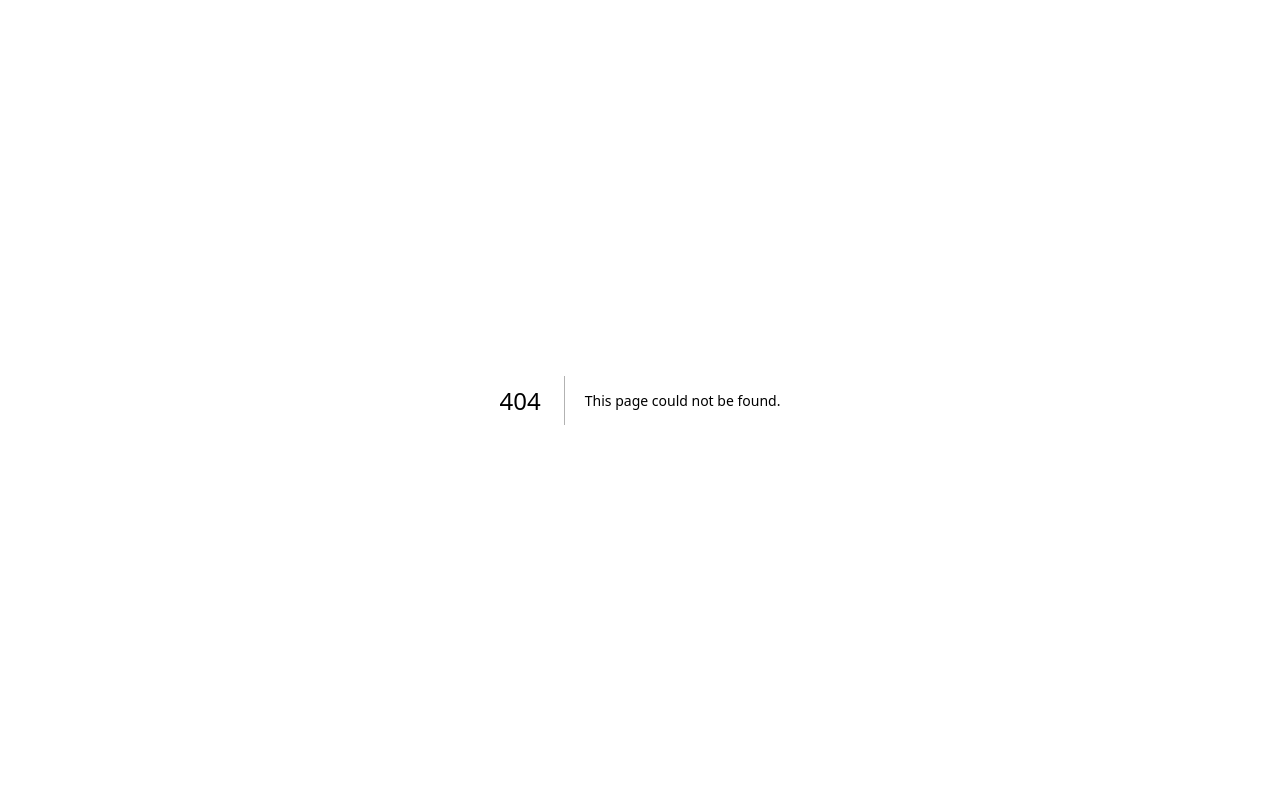
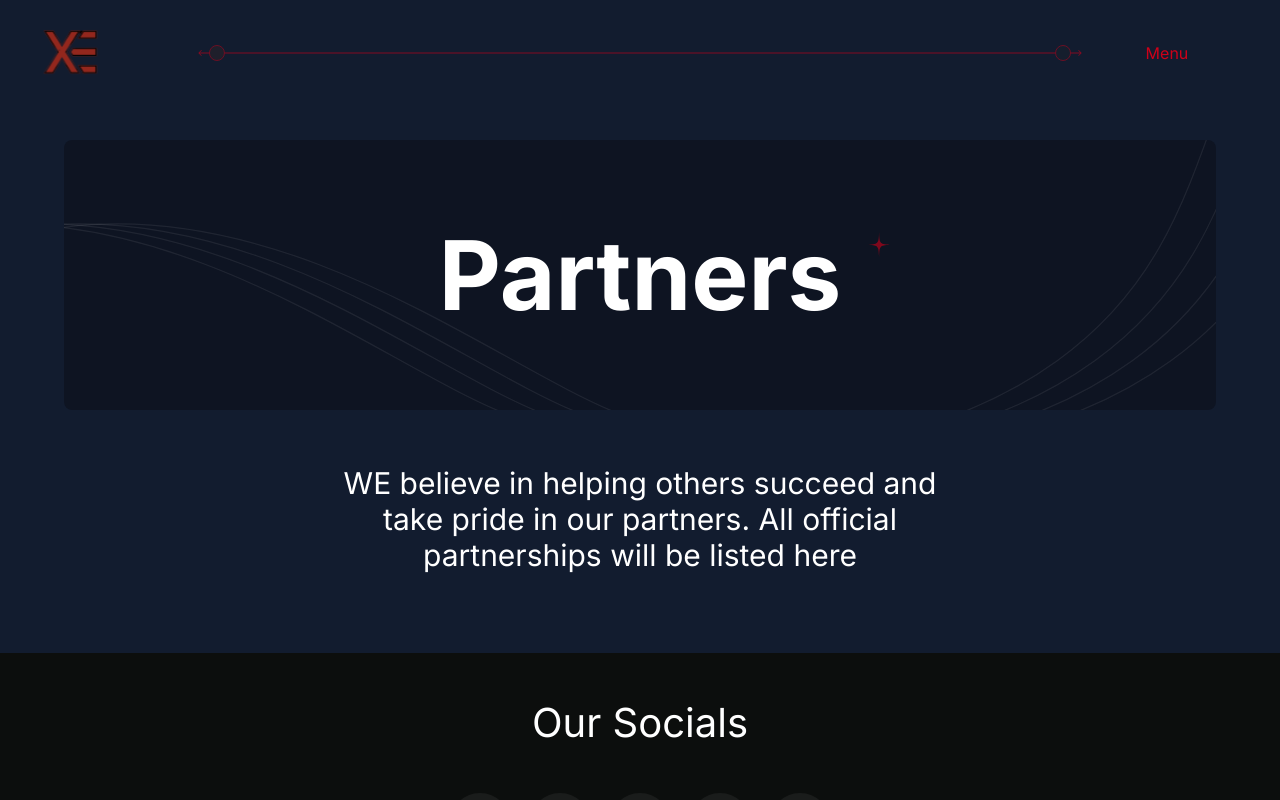
Before and after one commit to mccashland/Xelik-Website, a Next.js app: page /partners in a window 1280 px wide. Before the commit this address had no page. Shown: the top 800 px of the page. Built offline with nearby package versions, Linux system fonts and the light colour scheme.

Commit message:
all done

```diff
--- a/src/app/page.tsx
+++ b/src/app/page.tsx
@@ -21,7 +21,7 @@ export default function Home() {
     },
     {
       text: "Partners",
-      link: "#",
+      link: "/partners",
     },
   ];
   return (
--- /dev/null
+++ b/src/app/partners/page.tsx
@@ -0,0 +1,19 @@
+import Banner from "@/components/Banner/page";
+import Footer from "@/components/Footer/page";
+import LogoHeader from "@/components/LogoHeader/page";
+
+export default function Clients() {
+  return (
+    <div className="flex flex-col gap-10">
+      <LogoHeader />
+      <Banner text={"Partners"} />
+      <center className="text-3xl mb-10 text-[#fff]">
+        <div className="w-[50%]">
+          WE believe in helping others succeed and take pride in our partners.
+          All official partnerships will be listed here
+        </div>
+      </center>
+      <Footer />
+    </div>
+  );
+}
```
Also changed, not shown: public/assets/imgs/f-google.png (added), public/assets/imgs/f-google.svg.
